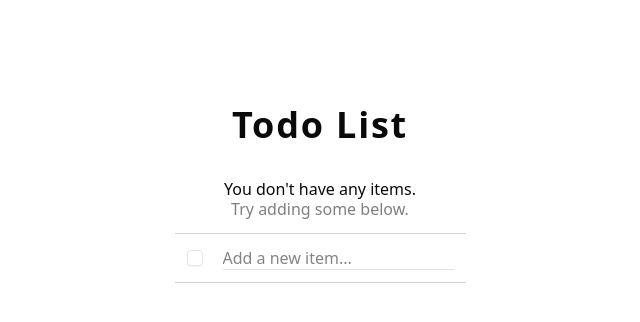
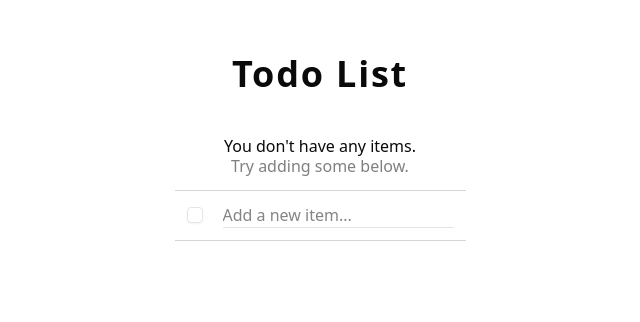
Before and after one commit to WitekG14/Todo-List, a Next.js app: page / in a window 1280 px wide. Shown: the part 206-528 px from the top of the page, without its empty margins (320-960 px from the left). Built offline with nearby package versions, Linux system fonts and the light colour scheme.

Commit message:
Prevent Layout Breaking

```diff
--- a/src/app/page.tsx
+++ b/src/app/page.tsx
@@ -2,26 +2,14 @@
 
 import H1 from "@/components/h1";
 import HeadingSection from "@/components/heading-section";
-import ItemsSection from "@/components/items-section";
 import { TodoItemT } from "@/lib/types";
 import { useEffect, useRef, useState } from "react";
 
-/* const testInitialItems: TodoItemT[] = [
-  {
-    name: "toothbrush",
-    checked: false,
-    id: 1,
-  },
-  {
-    name: "phone",
-    id: 2,
-  },
-  {
-    name: "good mood",
-    checked: true,
-    id: 3,
-  },
-]; */
+import dynamic from "next/dynamic";
+
+const ItemsSection = dynamic(() => import("@/components/items-section"), {
+  ssr: false,
+});
 
 export default function Home() {
   const [items, setItems] = useState<TodoItemT[]>(() => {
@@ -80,7 +68,8 @@ export default function Home() {
   };
 
   return (
-    <main className="flex h-full w-full flex-col items-center justify-center gap-y-8">
+    <main className="flex h-full w-full flex-col justify-center">
+      <div className="flex min-h-70 flex-col items-center justify-between gap-y-8">
         <HeadingSection>
           <H1>Todo List</H1>
         </HeadingSection>
@@ -95,6 +84,7 @@ export default function Home() {
           handleDeleteItem={handleDeleteItem}
           itemNameInputRef={itemNameInputRef}
         />
+      </div>
     </main>
   );
 }
--- a/src/components/items-section.tsx
+++ b/src/components/items-section.tsx
@@ -1,6 +1,9 @@
 import { TodoItemT } from "@/lib/types";
 import EmptyList from "./empty-list";
-import TodoList from "./todo-list";
+
+import dynamic from "next/dynamic";
+
+const TodoList = dynamic(() => import("./todo-list"), { ssr: false });
 
 function ItemsSection({
   items,
@@ -24,7 +27,7 @@ function ItemsSection({
   itemNameInputRef: React.Ref<HTMLInputElement>;
 }) {
   return (
-    <section>
+    <section className="min-h-50">
       {items.length === 0 && <EmptyList />}
       <TodoList
         items={items}
```
Lines whose indentation alone changed are shown as unchanged.
